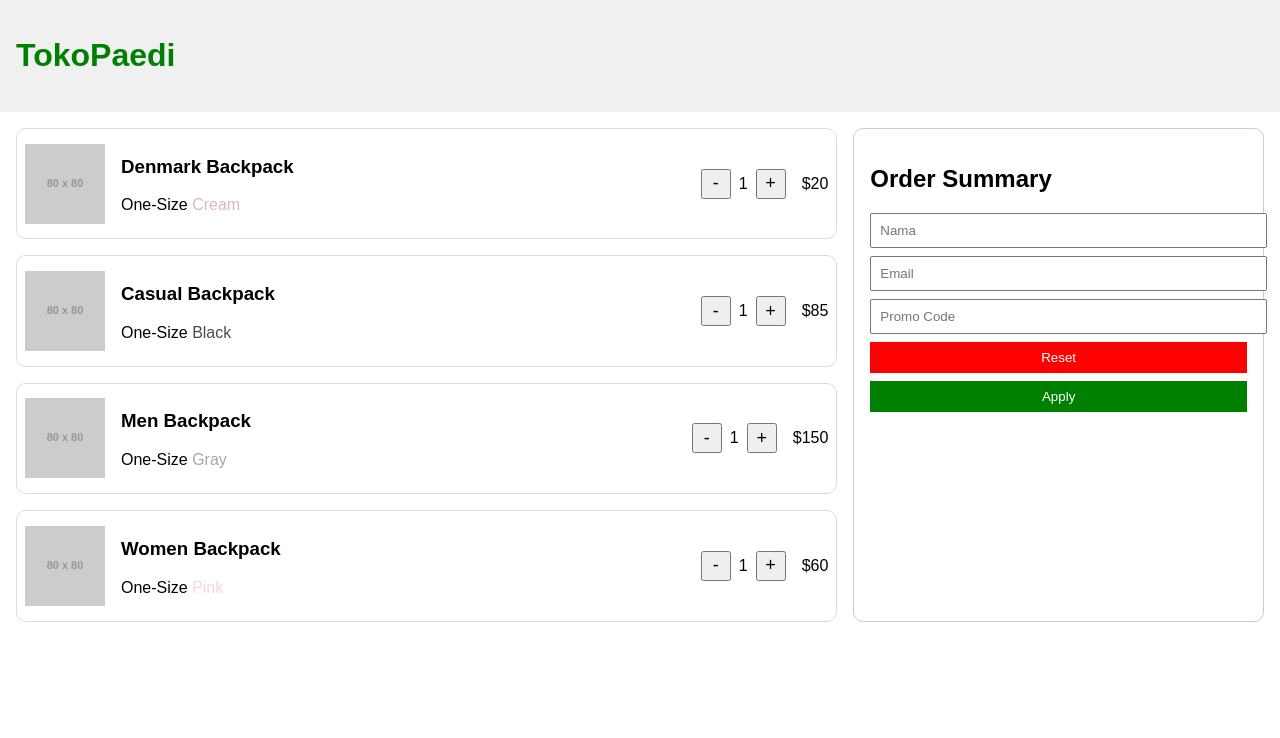
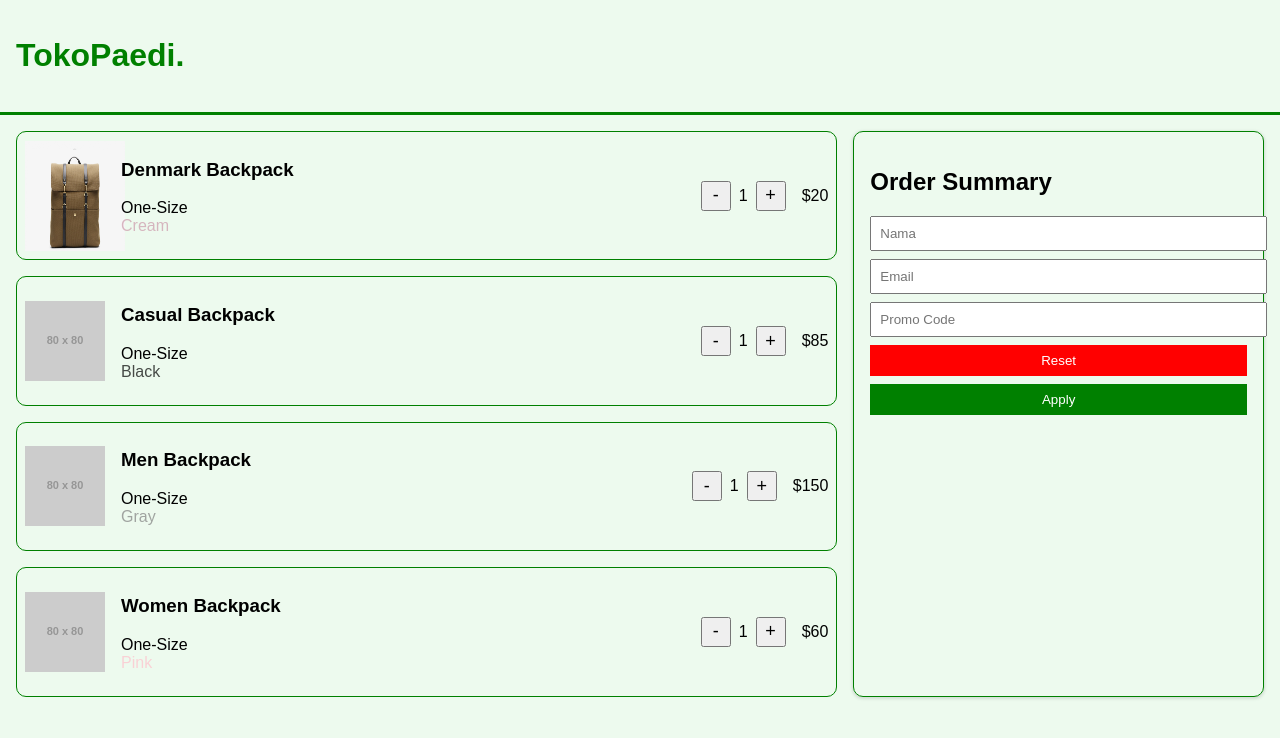
Before and after one commit to TomiYW/241130380_TomiYasashikuWijaya, a plain HTML site: page index.html in a window 1280 px wide. Drawn offline with Linux system fonts and the light colour scheme; placeholder pictures from the web are drawn by us.

Commit message:
commit kedua

```diff
--- a/index.html
+++ b/index.html
@@ -8,17 +8,18 @@
 </head>
 <body>
     <header>
-    <h1><span class="brand">TokoPaedi</span></h1>
+    <h1><span class="brand"><b>TokoPaedi.</b></span></h1>
     <nav>
         </header>
 
   <main class="grid-container">
     <section class="product-list">
       <div class="product">
-        <img src="https://via.placeholder.com/80" alt="Denmark Backpack" />
+        <img src="./images/produk1.jpg" alt="Denmark Backpack" width="100" height="110"/>
         <div>
           <h3>Denmark Backpack</h3>
-          <p>One-Size <span class="cream">Cream</span></p>
+          <p>One-Size <br>
+            <span class="cream">Cream</span></p>
         </div>
         <div class="qty">
           <button class="decrease">-</button>
@@ -32,7 +33,8 @@
         <img src="https://via.placeholder.com/80" alt="Casual Backpack" />
         <div>
           <h3>Casual Backpack</h3>
-          <p>One-Size <span class="black">Black</span></p>
+          <p>One-Size <br>
+            <span class="black">Black</span></p>
         </div>
         <div class="qty">
           <button class="decrease">-</button>
@@ -46,7 +48,8 @@
         <img src="https://via.placeholder.com/80" alt="Men Backpack" />
         <div>
           <h3>Men Backpack</h3>
-          <p>One-Size <span class="gray">Gray</span></p>
+          <p>One-Size <br>
+            <span class="gray">Gray</span></p>
         </div>
         <div class="qty">
           <button class="decrease">-</button>
@@ -60,7 +63,8 @@
         <img src="https://via.placeholder.com/80" alt="Women Backpack" />
         <div>
           <h3>Women Backpack</h3>
-          <p>One-Size <span class="pink">Pink</span></p>
+          <p>One-Size <br>
+            <span class="pink">Pink</span></p>
         </div>
         <div class="qty">
           <button class="decrease">-</button>
--- a/script/script.js
+++ b/script/script.js
@@ -1,7 +1,7 @@
 $(document).ready(function () {
   let promoApplied = false;
-  const promoCode = "PAEDI10";
-  const discountRate = 0.10;
+  const promoCode = "DISKON%0";
+  const discountRate = 0.50;
 
   function updateProductSubtotal(product) {
     const qty = parseInt(product.find('.count').text());
--- a/style/style.css
+++ b/style/style.css
@@ -1,15 +1,17 @@
 body {
   margin: 0;
   font-family: Arial, sans-serif;
+  background-color: #edfaee;
 }
 
 header {
-  background-color: #f0f0f0;
+  background-color: #edfaee;
   padding: 1rem;
   display: flex;
   justify-content: space-between;
   align-items: center;
   flex-wrap: wrap;
+  border-bottom: 3px solid green;
 }
 
 .brand {
@@ -47,9 +49,10 @@ header {
   grid-template-columns: 80px 1fr auto auto;
   align-items: center;
   gap: 1rem;
-  border: 1px solid #ddd;
+  border: 1px solid green;
   padding: 0.5rem;
   border-radius: 10px;
+  box-shadow: rgba(60, 64, 67, 0.3) 0px 1px 2px 0px,
 }
 
 .qty {
@@ -65,9 +68,11 @@ header {
 }
 
 .order-summary {
-  border: 1px solid #ccc;
+  border: 1px solid green;
   padding: 1rem;
   border-radius: 10px;
+
+  box-shadow: rgba(60, 64, 67, 0.15) 0px 1px 3px 1px;;
 }
 
 form input {
@@ -111,9 +116,8 @@ form input {
   padding: 4px;
 }
 
-/* Responsive */
+
 @media (max-width: 480px) {
-  /* Mobile */
   header {
     flex-direction: column;
     align-items: flex-start;
@@ -139,7 +143,6 @@ form input {
 }
 
 @media (min-width: 481px) and (max-width: 768px) {
-  /* Tablet */
   .grid-container {
     grid-template-columns: 1fr;
   }
@@ -155,7 +158,6 @@ form input {
 }
 
 @media (min-width: 769px) {
-  /* Desktop */
   .grid-container {
     grid-template-columns: 2fr 1fr;
   }
```
